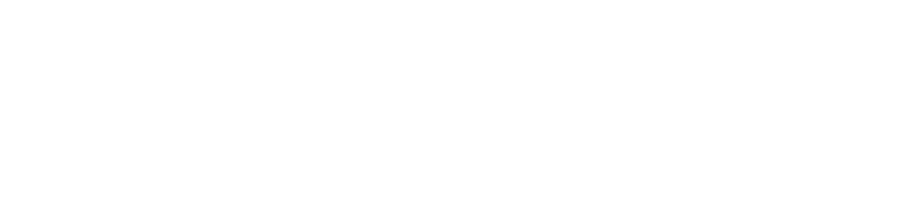
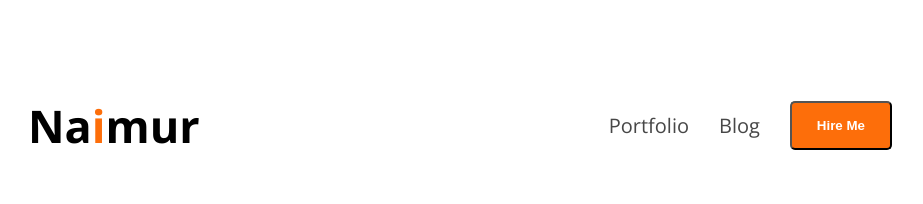
Before and after one commit to NaimurGit/Naimur-Portfolio, a plain HTML site: page index.html in a window 1280 px wide. Shown: the whole page, without its empty margins (180-1103 px from the left). Drawn offline with nearby package versions, Linux system fonts and the light colour scheme.

Commit message:
Header Push

```diff
--- /dev/null
+++ b/Style/style.css
@@ -0,0 +1,48 @@
+
+.open-sans-normal {
+  font-family: "Open Sans", serif;
+  font-optical-sizing: auto;
+  font-style: normal;
+  font-variation-settings:
+    "wdth" 100;
+}
+/* Shared Style */
+.primary-text{
+    color: #FD6E0A;
+}
+.dark-2{
+    color: #474747;
+}
+.btn{
+    background-color: #FD6E0A;
+    font-weight: bold;
+    color: white;
+    padding: 15px 25px;
+    border-radius: 5px;
+}
+/* nav style */
+ nav{
+    display: flex;
+    align-items: center;
+    justify-content: space-between;
+    /* margin-left: 225px; */
+    margin: 50px 200px;
+ }
+
+ .nav-title{
+    font-weight: bolder;
+    font-size: 45px;
+ }
+ nav ul li{
+    list-style: none;
+ }
+ nav li a{
+    text-decoration: none;
+    font-size: 20px;
+ }
+ nav ul{
+    display: flex;
+    gap: 30px;
+    align-items: center;
+    /* margin-right: 50px; */
+ }
--- a/index.html
+++ b/index.html
@@ -1,11 +1,34 @@
 <!DOCTYPE html>
 <html lang="en">
+
 <head>
     <meta charset="UTF-8">
     <meta name="viewport" content="width=device-width, initial-scale=1.0">
     <title>Portfolio Of Naimur</title>
+    <link rel="preconnect" href="https://fonts.googleapis.com">
+    <link rel="preconnect" href="https://fonts.gstatic.com" crossorigin>
+    <link href="https://fonts.googleapis.com/css2?family=Open+Sans:ital,wght@0,300..800;1,300..800&display=swap"
+        rel="stylesheet">
+    <link rel="stylesheet" href="Style/style.css">
 </head>
-<body>
 
+<body class="open-sans-normal">
+    <header>
+        <nav>
+            <h3 class="nav-title">Na<span class="primary-text">i</span>mur</h3>
+            <ul>
+                <li><a href="" class="dark-2">Portfolio</a></li>
+                <li><a href="" class="dark-2">Blog</a></li>
+                <li><a href=""><button class="btn">Hire Me </button></a></li>
+            </ul>
+        </nav>
+    </header>
+    <main>
+
+    </main>
+    <footer>
+
+    </footer>
 </body>
+
 </html>
```
Also changed, not shown: images/Turjoo.jpg (added), images/developer.png (added), images/hardy.png (added), images/header_bg.png (added), images/icons/facebook.png (added), images/icons/insta.png (added), images/icons/js.png (added), images/icons/mongo.png (added), images/icons/nodejs.png (added), images/icons/react.png (added), images/icons/twitter.png (added).
